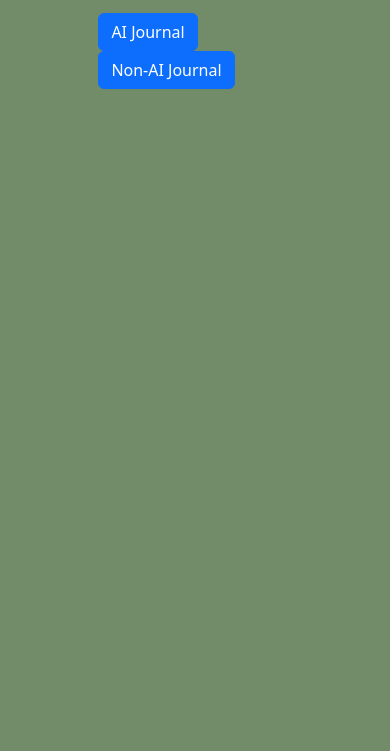
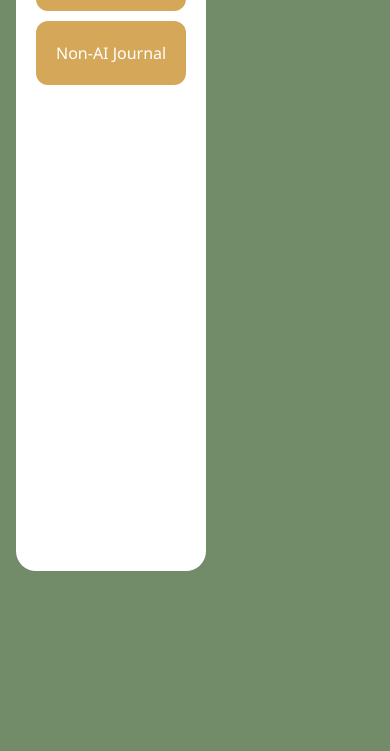
Before and after one commit to axel0224/ollamaChatBot, a website: page public/option.html in a window 390 px wide. Shown: the part 93-844 px from the top of the page. Drawn offline with nearby package versions, Linux system fonts and the light colour scheme.

Commit message:
Redesign option page layout and navigation
Updated the option page with improved styling, responsive design, and a new layout using flexbox. Replaced button elements with clickable yellow tabs for AI and Non-AI Journal options, enhancing user experience and navigation.

```diff
--- a/public/option.html
+++ b/public/option.html
@@ -9,31 +9,98 @@
     <script src="https://kit.fontawesome.com/145b19ae93.js" crossorigin="anonymous"></script>
     <style>
         body {
+            font-family: 'Segoe UI', sans-serif;
             background-color: #728C69;
-            color: #ffffff;
+            color: white;
+            margin: 0;
+            padding: 0;
+            min-height: 100vh;
         }
 
         .white-wrapper {
+            background-color: white;
+            border-radius: 20px;
+            margin-top: 20px;
+            padding: 20px;
+            color: #333;
+            display: flex;
+            flex-direction: column;
+            justify-content: space-between;
+            align-items: stretch;
+            min-height: calc(100vh - 200px);
+        }
+        .yellow-tab-container {
+            flex: 0 0 60%;
+            display: flex;
+            flex-direction: column;
+            gap: 10px;
+        }
+        .yellow-tab {
+            background-color: #D4A759;
+            color: white;
+            border-radius: 12px;
+            padding: 20px;
+            flex: 1 1 auto;
+            display: flex;
+            justify-content: center;
+            align-items: center;
+            cursor: pointer;
+            font-size: 1rem;
+        }
+
+        @media (min-width: 768px) {
+            .white-wrapper {
+            padding: 20px; /* Slightly reduce padding for larger screens */
+            margin-top: 15px; /* Reduce top margin for larger screens */
+            min-height: calc(100vh - 250px); /* Further reduce height for tablets */
+            max-width: 90%; /* Limit the width of the white box */
+            margin-left: auto;
+            margin-right: auto;
+            }
+
+            .yellow-tab-container {
+                gap: 20px; /* Increase spacing between yellow tabs */
+            }
+
+            .yellow-tab {
+                padding: 35px; /* Increase padding for larger screens */
+                font-size: 1.6rem; /* Increase font size for larger screens */
+            }
+        }
+
+        @media (min-width: 1024px) {
+            .white-wrapper {
             padding: 15px; /* Further reduce padding for desktops */
             margin-top: 10px; /* Further reduce top margin */
             min-height: calc(100vh - 300px); /* Further reduce height for desktops */
             max-width: 80%; /* Further limit the width of the white box */
             margin-left: auto;
             margin-right: auto;
-      }
+            }
+
+            .yellow-tab-container {
+                gap: 30px; /* Further increase spacing between yellow tabs */
+            }
+
+            .yellow-tab {
+                padding: 50px; /* Further increase padding for larger screens */
+                font-size: 1.8rem; /* Further increase font size for larger screens */
+            }
+        }
     </style>
 </head>
 <body>
     <div class="container-fluid px-3">
         <div class="d-flex justify-content-between align-items-center mb-3">
             <div class="white-wrapper">
-                <h1>Option Page</h1>
-                <p>Choose your journal type:</p>
-                <div class="yellow-tab">
-                    <button class="btn btn-primary" id="btnAI">AI Journal</button>
-                </div>
-                <div>
-                    <button class="btn btn-primary" id="btnNon-AI">Non-AI Journal</button>
+                <div class="yellow-tab-container">
+                    <div class="yellow-tab" onClick="window.location.href='index.html'">
+                        <span>AI Journal</span>
+                    </div>
+
+                    <div class="yellow-tab" onClick="window.location.href='non-ai.html'">
+                        <span>Non-AI Journal</span>
+                    </div>
                 </div>
             </div>
         </div>
```
